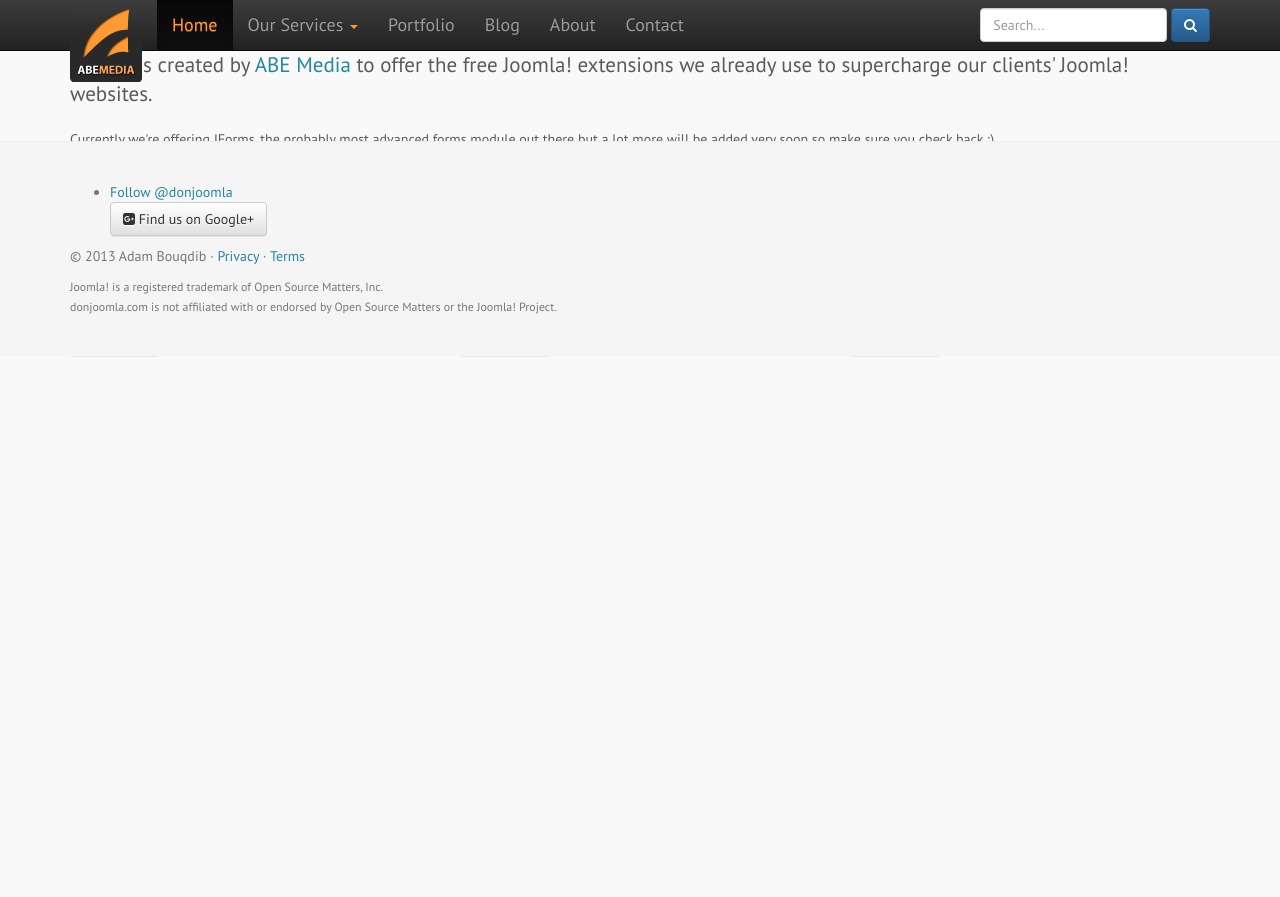
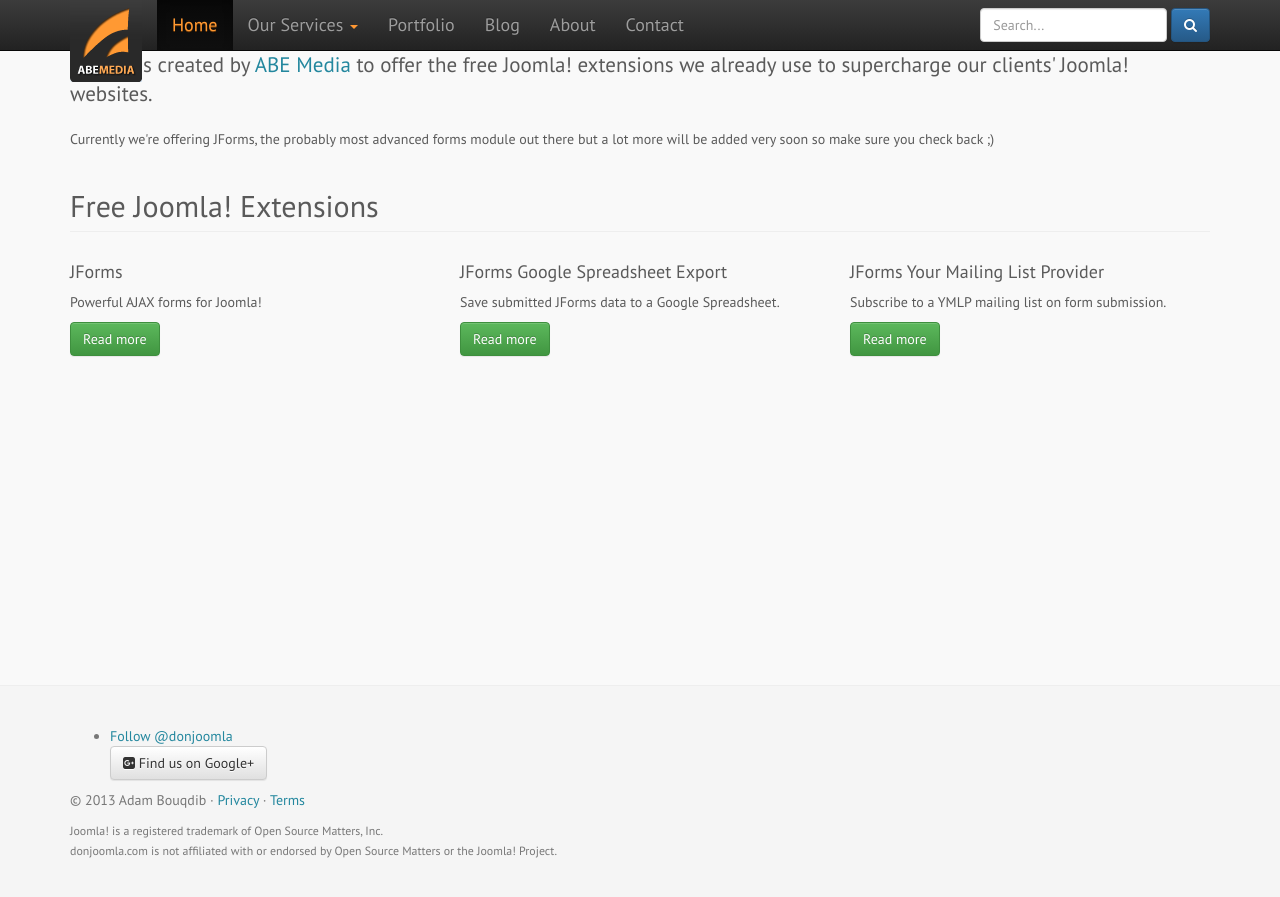
Before and after one commit to abemedia/abemedia.github.io, a Jekyll site: the page built from index.html, in a window 1280 px wide. Shown: the top 897 px of the page. Built offline with Jekyll 4.4.1, drawn with Linux system fonts in a browser that asks for light colours; nearby versions of some CDN libraries.

Commit message:
Update style.css

```diff
--- a/css/style.css
+++ b/css/style.css
@@ -1,4 +1,4 @@
-html, body {
+html {
 	min-height: 100%;
 	position: relative;
 }
@@ -7,6 +7,7 @@
 	background:#f9f9f9;
 	margin:50px 0 171px;
 	font-family: "PT Sans","Helvetica Neue",Helvetica,Arial,sans-serif;
+	min-height: 100%;
 }
 a {
 	color:#23879E;
```
